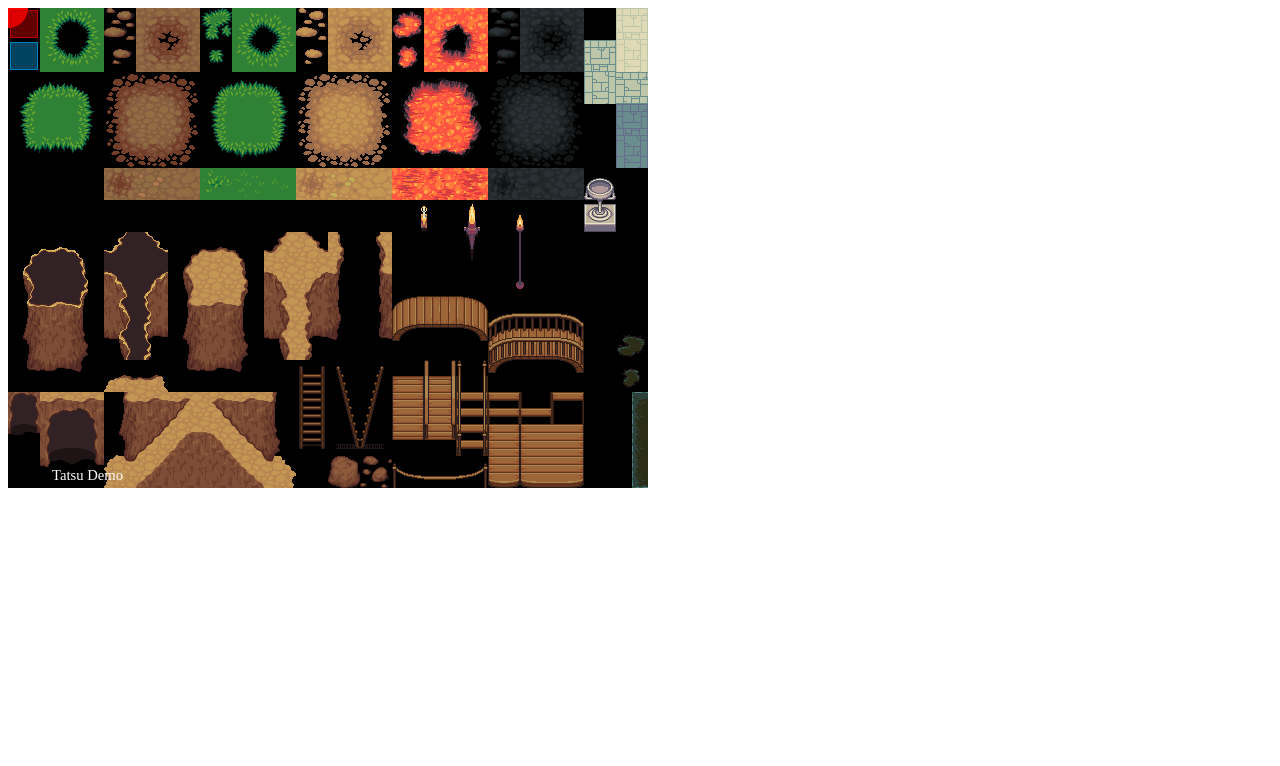
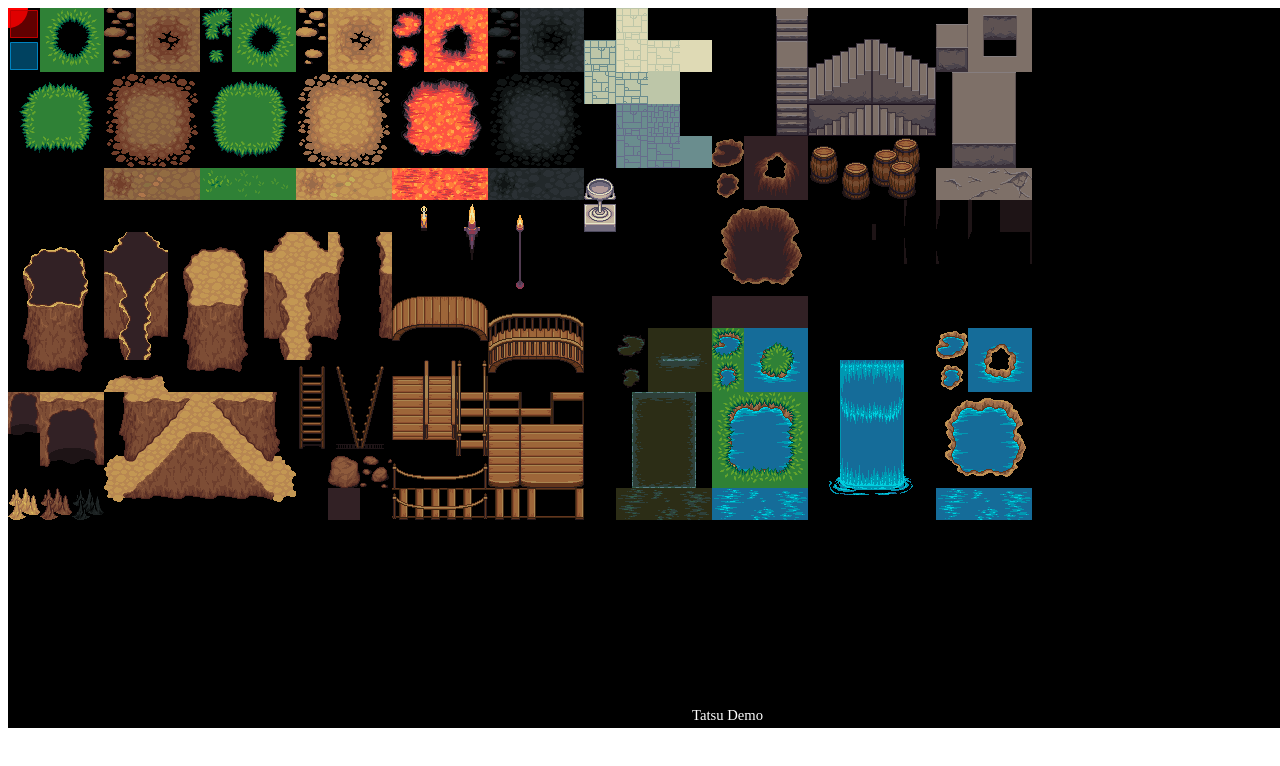
Before and after one commit to mattrudder/Tatsu, a plain HTML site: page src/index.html in a window 1280 px wide. Drawn offline with Linux system fonts and the light colour scheme.

Commit message:
Made demo screen larger.

```diff
--- a/src/app/DemoState.js
+++ b/src/app/DemoState.js
@@ -52,10 +52,10 @@ define(['Tatsu/Console', 'Tatsu/Game', 'Tatsu/Keyboard', 'Tatsu/ResourceLoader']
 				textWidth,
 				img = this.resources.tileset;
 
+			ctx.drawImage(this.resources.tileset, 0, 0);
+
 			ctx.fillStyle = 'rgba(0, 0, 0, 0.5)';
 			ctx.fillRect(0, game.size().height - 24, game.size().width, game.size().height);
-
-			ctx.drawImage(this.resources.tileset, 0, 0);
 
 			ctx.font = '11pt "Source Sans Pro"';
 			ctx.fillStyle = 'rgb(255, 255, 255)';
--- a/src/index.html
+++ b/src/index.html
@@ -7,6 +7,6 @@
 
 </head>
 <body>
-	<canvas width="640" height="480"></canvas>
+	<canvas width="1280" height="720"></canvas>
 </body>
 </html>
```
